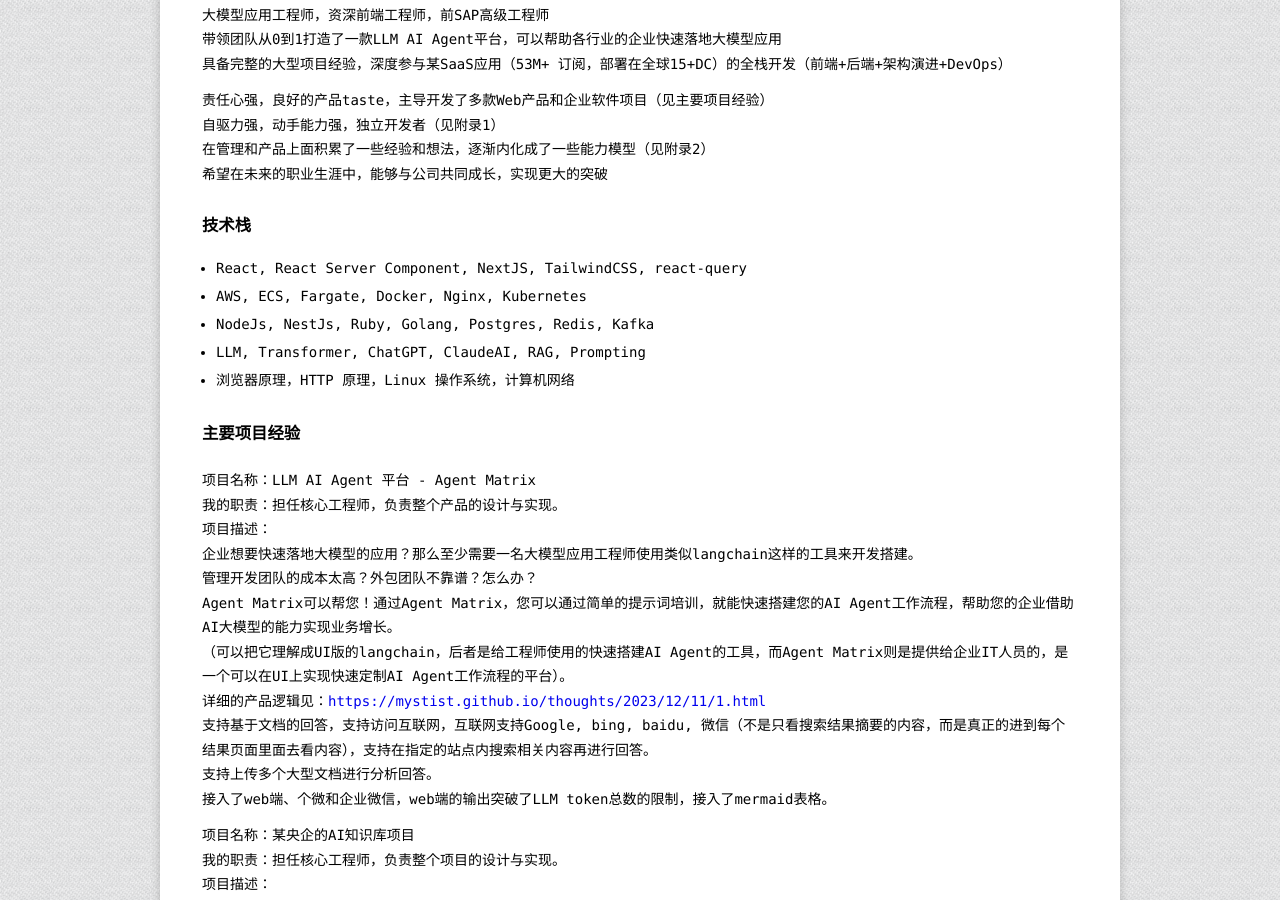
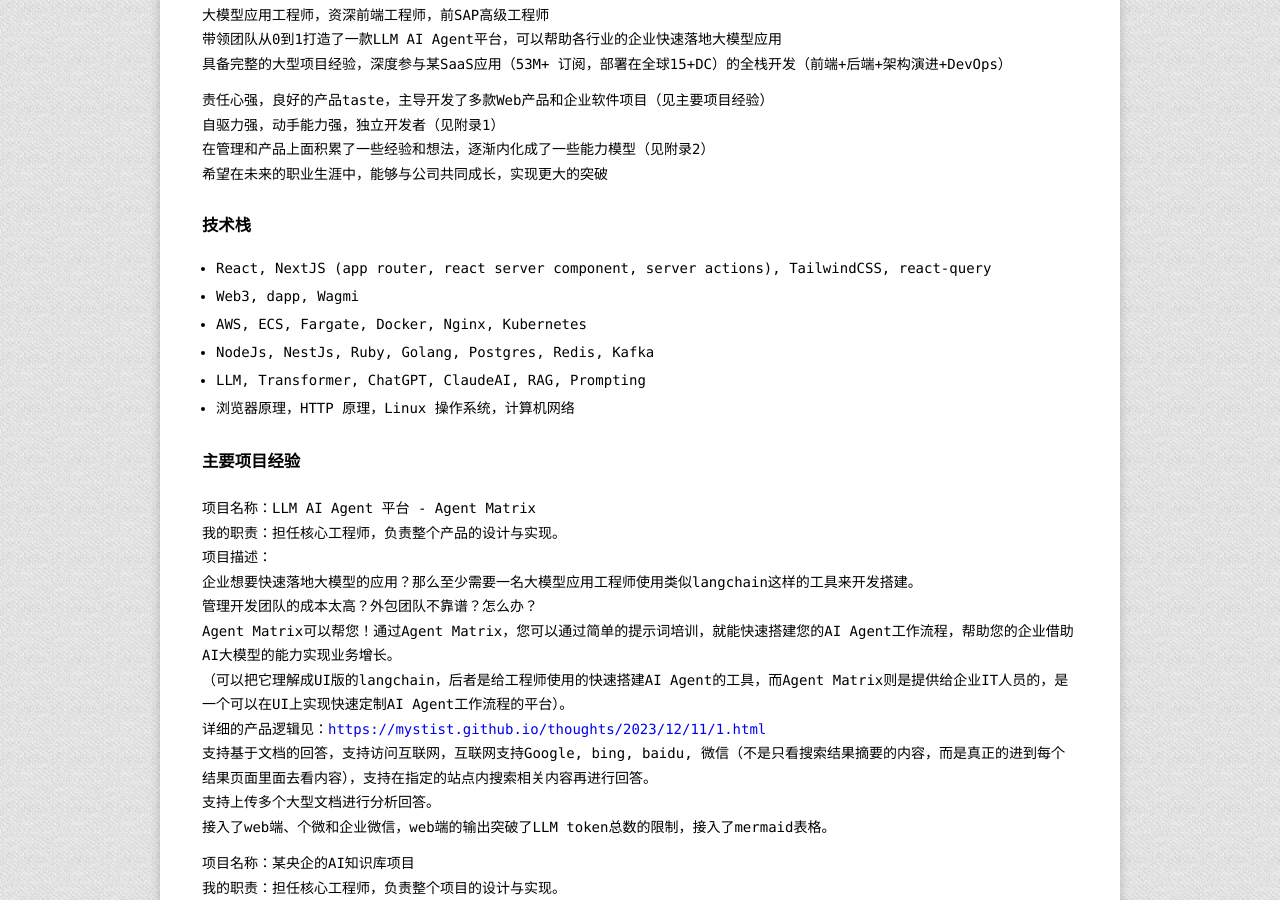
Before and after one commit to mystist/mystist.github.com, a Jekyll site: the page built from liber.md, in a window 1280 px wide and 900 px high, scrolled down 621 px. Built offline with Jekyll 4.4.1, drawn with Linux system fonts in a browser that asks for light colours.

Commit message:
chore: update

```diff
--- a/liber.md
+++ b/liber.md
@@ -36,7 +36,8 @@ The lifelong learner, the perfect "get things done" person.
 
 ### 技术栈
 
-- React, React Server Component, NextJS, TailwindCSS, react-query
+- React, NextJS (app router, react server component, server actions), TailwindCSS, react-query
+- Web3, dapp, Wagmi
 - AWS, ECS, Fargate, Docker, Nginx, Kubernetes
 - NodeJs, NestJs, Ruby, Golang, Postgres, Redis, Kafka
 - LLM, Transformer, ChatGPT, ClaudeAI, RAG, Prompting
```
Also changed, not shown: liber_en.md (+2 -1 lines).
